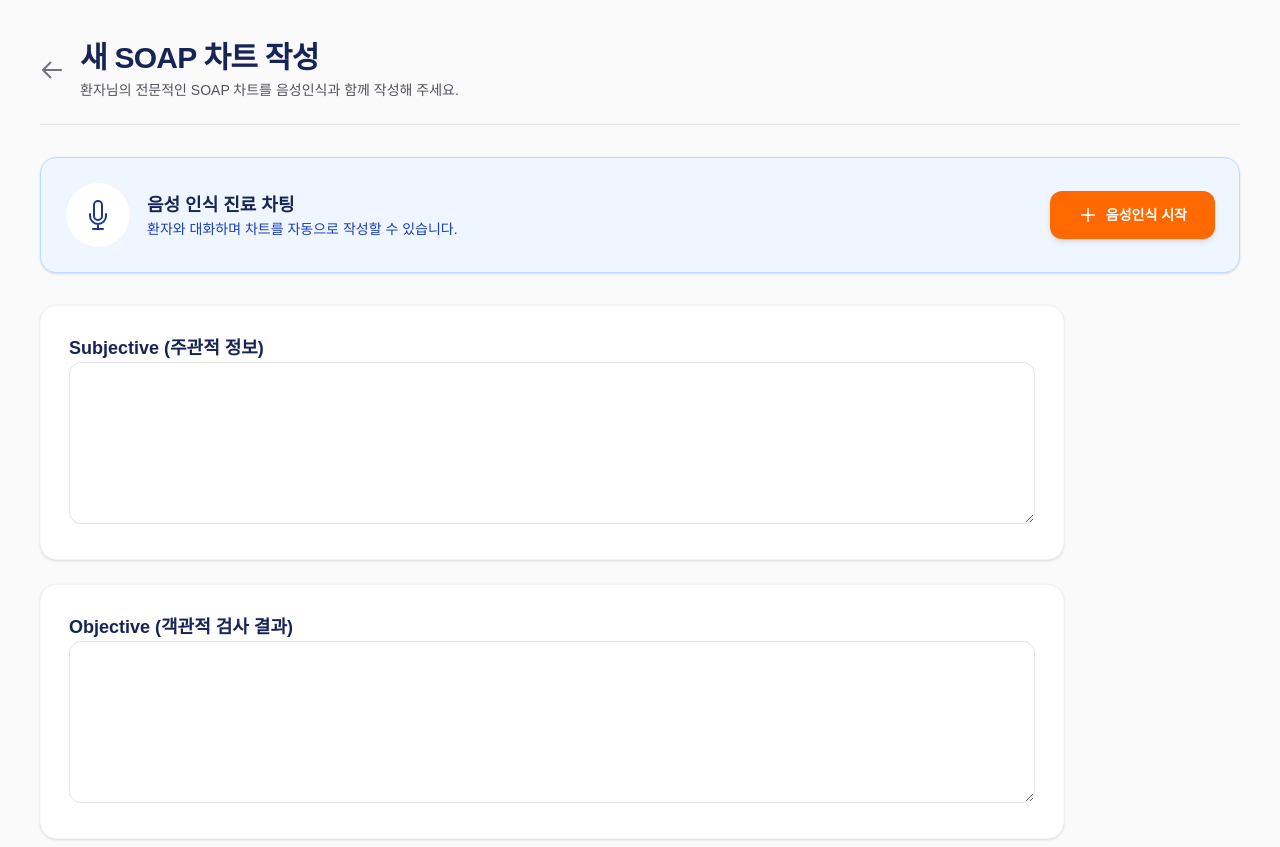
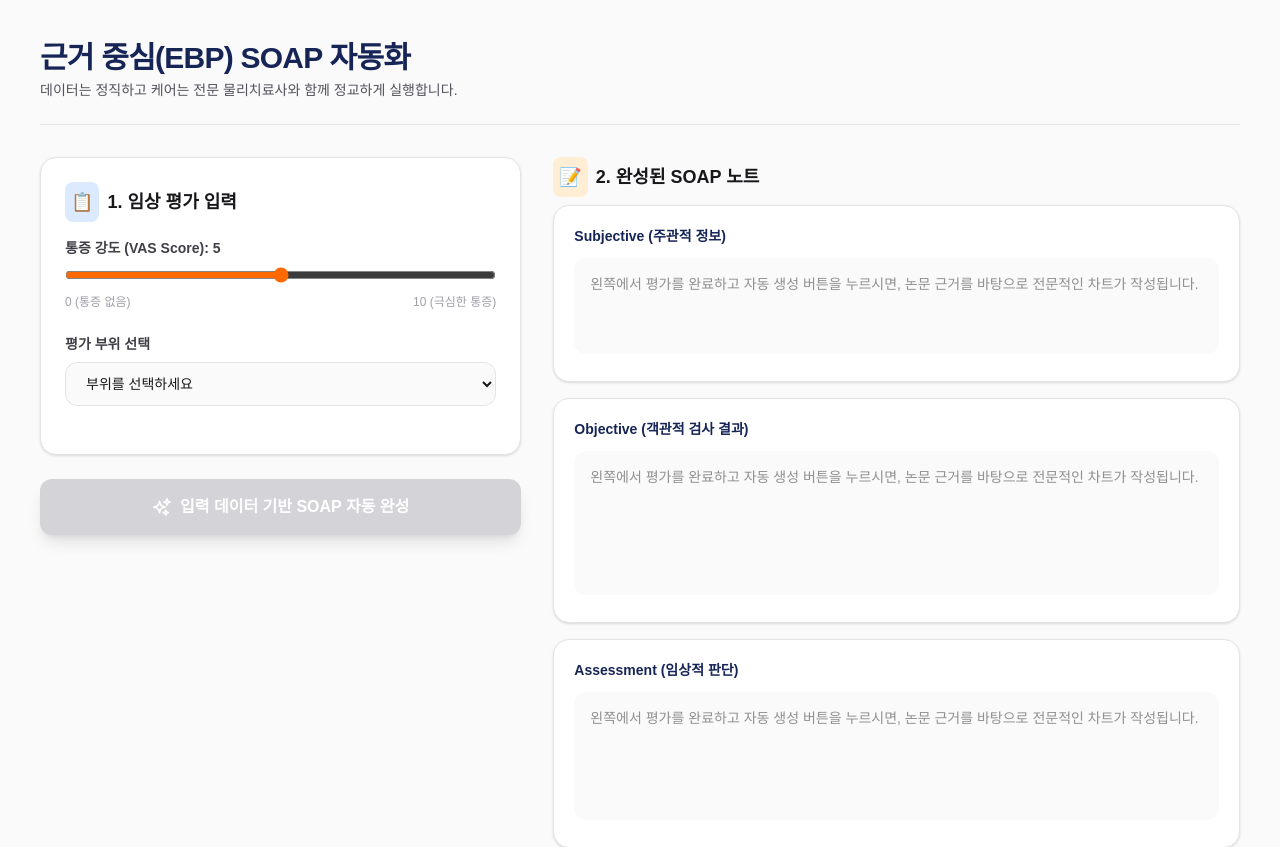
Before and after one commit to BornBone-100/rephyt-mvp, a Next.js app: page /dashboard/soap/new in a window 1280 px wide. Shown: the top 847 px of the page. Built offline with nearby package versions, Linux system fonts and the light colour scheme.

Commit message:
Add EBP SOAP Auto-generator
Made-with: Cursor

```diff
--- a/src/app/(dashboard)/dashboard/soap/new/page.tsx
+++ b/src/app/(dashboard)/dashboard/soap/new/page.tsx
@@ -3,9 +3,32 @@
 import { useState } from "react";
 import Link from "next/link";
 
-type SpeechToTextStatus = "idle" | "listening" | "error" | "done";
+// 📚 근거 중심(EBP) 평가 데이터베이스 (논문 레퍼런스 포함)
+const assessmentDB = {
+  shoulder: [
+    { id: "neer", name: "Neer Impingement Test", paper: "Neer CS (1983)", type: "특수검사" },
+    { id: "hawkins", name: "Hawkins-Kennedy Test", paper: "Hawkins RJ (1980)", type: "특수검사" },
+    { id: "emptyCan", name: "Empty Can (Jobe) Test", paper: "Jobe FW (1982)", type: "특수검사" },
+    { id: "apley", name: "Apley Scratch Test", paper: "Magee DJ (2014)", type: "가동범위" }
+  ],
+  knee: [
+    { id: "lachman", name: "Lachman Test", paper: "Torg JS (1976)", type: "특수검사" },
+    { id: "mcmurray", name: "McMurray Test", paper: "McMurray TP (1937)", type: "특수검사" },
+    { id: "valgus", name: "Valgus Stress Test", paper: "Hughston JC (1976)", type: "특수검사" }
+  ],
+  spine: [
+    { id: "slr", name: "Straight Leg Raise (SLR)", paper: "Lasegue C (1864)", type: "특수검사" },
+    { id: "kemp", name: "Kemp's Test", paper: "Kemp (1950)", type: "특수검사" }
+  ]
+};
 
-const NewSoapNotePage = () => {
+export default function EvidenceBasedSoapPage() {
+  const [selectedJoint, setSelectedJoint] = useState<keyof typeof assessmentDB | "">("");
+  const [testResults, setTestResults] = useState<Record<string, string>>({});
+  const [painScale, setPainScale] = useState<string>("5");
+  const [isGenerating, setIsGenerating] = useState(false);
+
+  // SOAP 최종 텍스트 데이터
   const [soapData, setSoapData] = useState({
     subjective: "",
     objective: "",
@@ -13,87 +36,180 @@ const NewSoapNotePage = () => {
     plan: ""
   });
 
-  const [isRecording, setIsRecording] = useState(false);
-
-  const handleInputChange = (e: React.ChangeEvent<HTMLTextAreaElement>, section: keyof typeof soapData) => {
-    setSoapData((prev) => ({ ...prev, [section]: e.target.value }));
+  // 특수검사 결과(+/-) 토글 핸들러
+  const handleTestToggle = (testId: string, result: string) => {
+    setTestResults(prev => ({
+      ...prev,
+      [testId]: prev[testId] === result ? "" : result
+    }));
   };
 
-  const toggleRecording = () => {
-    if (isRecording) {
-      setIsRecording(false);
-      alert("음성 녹음을 중지합니다.");
-    } else {
-      setIsRecording(true);
-      alert("마이크 사용 권한을 요청합니다. (음성 녹음 시작!)");
-    }
-  };
+  // 🪄 [핵심 알고리즘] 평가 데이터를 기반으로 SOAP 자동 작성
+  const generateAutoSOAP = () => {
+    setIsGenerating(true);
 
-  const handleSubmit = (e: React.FormEvent) => {
-    e.preventDefault();
-    alert("새 SOAP 노트가 성공적으로 작성되었습니다! (DB 연결은 다음 단계에서 진행합니다)");
+    // 1초 뒤에 생성되는 애니메이션 효과 (나중에 AI API 연동 시 이 부분 대체)
+    setTimeout(() => {
+      let objectiveText = `[ROM & Special Tests - ${selectedJoint.toUpperCase()}]\n`;
+      let assessmentText = `임상적 추론 (Clinical Reasoning):\n`;
+      let positiveTests: string[] = [];
+
+      // 선택된 관절의 검사 결과를 문장으로 조립
+      if (selectedJoint && assessmentDB[selectedJoint]) {
+        assessmentDB[selectedJoint].forEach(test => {
+          const result = testResults[test.id];
+          if (result) {
+            objectiveText += `- ${test.name}: ${result} (Ref: ${test.paper})\n`;
+            if (result === "Positive (+)") positiveTests.push(test.name);
+          }
+        });
+      }
+
+      // Objective가 비어있지 않다면 평가(A)와 계획(P)도 논리적으로 도출
+      if (positiveTests.length > 0) {
+        assessmentText += `환자는 현재 VAS ${painScale}의 통증을 호소하며, ${positiveTests.join(', ')} 검사에서 양성 반응(+)을 보임. 이는 해당 관절 주변 연부조직의 병변 및 기능 부전을 강력히 시사함. 통증 조절 및 가동성 회복을 위한 단계적 재활 접근이 필수적임.`;
+      } else {
+        assessmentText += `특이한 양성 반응이 관찰되지 않으나, 주관적 통증(VAS ${painScale})을 고려하여 지속적인 모니터링 및 보존적 관리가 요망됨.`;
+      }
+
+      const planText = `- 1단계: 통증 조절 및 염증 완화 (Cryotherapy, 초음파 치료)\n- 2단계: 제한된 ROM 회복을 위한 도수치료 (Joint Mobilization)\n- 3단계: 논문 근거 기반 점진적 저항 운동 (Progressive Resistance Exercise) 지도\n- 환자 교육: 일상생활 자세 교정 및 Home Exercise Program(HEP) 안내`;
+
+      setSoapData({
+        subjective: `환자 호소: "관절을 움직일 때 뻐근하고 아파요"\n통증 척도: VAS ${painScale}/10\n발현 시기: 최근 무리한 활동 후 악화됨`,
+        objective: objectiveText,
+        assessment: assessmentText,
+        plan: planText
+      });
+
+      setIsGenerating(false);
+    }, 1200);
   };
 
   return (
-    <div className="min-h-screen bg-zinc-50 p-6 md:p-10">
+    <div className="min-h-screen bg-zinc-50 p-6 md:p-10 pb-24">
 
       {/* 🔹 헤더 섹션 */}
-      <div className="mb-8 border-b border-zinc-200 pb-6 flex items-center gap-4">
-        <Link href="/dashboard/patients" className="text-zinc-500 hover:text-zinc-900">
-          <svg xmlns="http://www.w3.org/2000/svg" fill="none" viewBox="0 0 24 24" strokeWidth={2} stroke="currentColor" className="w-6 h-6">
-            <path strokeLinecap="round" strokeLinejoin="round" d="M10.5 19.5 3 12m0 0 7.5-7.5M3 12h18" />
-          </svg>
-        </Link>
+      <div className="mb-8 border-b border-zinc-200 pb-6 flex items-center justify-between">
         <div>
-          <h1 className="text-3xl font-bold tracking-tight text-blue-950">새 SOAP 차트 작성</h1>
-          <p className="mt-1 text-sm text-zinc-600">환자님의 전문적인 SOAP 차트를 음성인식과 함께 작성해 주세요.</p>
+          <h1 className="text-3xl font-bold tracking-tight text-blue-950">근거 중심(EBP) SOAP 자동화</h1>
+          <p className="mt-1 text-sm text-zinc-600">데이터는 정직하고 케어는 전문 물리치료사와 함께 정교하게 실행합니다.</p>
         </div>
       </div>
 
-      {/* 🔹 음성인식 컨트롤러 */}
-      <div className="mb-8 bg-blue-50 border border-blue-200 rounded-2xl p-6 flex flex-col md:flex-row md:items-center justify-between shadow-sm gap-4">
-        <div className="flex items-center gap-4">
-            <div className={`rounded-full p-4 ${isRecording ? 'bg-red-100 text-red-600 animate-pulse' : 'bg-white text-blue-900 border border-zinc-100'}`}>
-                <svg xmlns="http://www.w3.org/2000/svg" fill="none" viewBox="0 0 24 24" strokeWidth={1.5} stroke="currentColor" className="w-8 h-8">
-                    <path strokeLinecap="round" strokeLinejoin="round" d="M12 18.75a6 6 0 0 0 6-6v-1.5m-6 7.5a6 6 0 0 1-6-6v-1.5m6 7.5v3.75m-3.75 0h7.5M12 15.75a3 3 0 0 1-3-3V4.5a3 3 0 1 1 6 0v8.25a3 3 0 0 1-3 3Z" />
-                </svg>
+      <div className="grid lg:grid-cols-12 gap-8">
+
+        {/* 🟡 왼쪽 영역: 치료사 평가 입력 패널 (체크리스트) */}
+        <div className="lg:col-span-5 space-y-6">
+          <div className="bg-white rounded-2xl border border-zinc-200 p-6 shadow-sm">
+            <h2 className="text-lg font-bold text-zinc-900 mb-4 flex items-center gap-2">
+              <span className="bg-blue-100 text-blue-800 p-1.5 rounded-lg">📋</span>
+              1. 임상 평가 입력
+            </h2>
+
+            {/* 통증 척도 */}
+            <div className="mb-6">
+              <label className="block text-sm font-semibold text-zinc-700 mb-2">통증 강도 (VAS Score): {painScale}</label>
+              <input type="range" min="0" max="10" value={painScale} onChange={(e) => setPainScale(e.target.value)} className="w-full accent-orange-500" />
+              <div className="flex justify-between text-xs text-zinc-400 mt-1"><span>0 (통증 없음)</span><span>10 (극심한 통증)</span></div>
             </div>
-            <div>
-                <h3 className="font-bold text-lg text-blue-950">음성 인식 진료 차팅</h3>
-                <p className="text-sm text-blue-800">환자와 대화하며 차트를 자동으로 작성할 수 있습니다.</p>
+
+            {/* 평가 부위 선택 */}
+            <div className="mb-6">
+              <label className="block text-sm font-semibold text-zinc-700 mb-2">평가 부위 선택</label>
+              <select
+                className="w-full h-11 rounded-xl border border-zinc-200 px-4 text-sm bg-zinc-50 focus:ring-blue-100"
+                value={selectedJoint}
+                onChange={(e) => { setSelectedJoint(e.target.value as any); setTestResults({}); }}
+              >
+                <option value="">부위를 선택하세요</option>
+                <option value="shoulder">Shoulder (어깨)</option>
+                <option value="knee">Knee (무릎)</option>
+                <option value="spine">Spine (척추)</option>
+              </select>
             </div>
+
+            {/* 특수 검사 (논문 근거) 리스트 */}
+            {selectedJoint && (
+              <div className="space-y-4 animate-in fade-in slide-in-from-bottom-2">
+                <label className="block text-sm font-semibold text-zinc-700">근거 기반 특수 검사 (Special Tests)</label>
+                {assessmentDB[selectedJoint].map((test) => (
+                  <div key={test.id} className="p-4 rounded-xl border border-zinc-100 bg-zinc-50/50 flex flex-col gap-3 hover:border-blue-200 transition">
+                    <div className="flex justify-between items-start">
+                      <div>
+                        <p className="text-sm font-bold text-zinc-900">{test.name}</p>
+                        <p className="text-xs text-blue-600 font-medium">Ref: {test.paper}</p>
+                      </div>
+                    </div>
+                    {/* Positive / Negative 버튼 */}
+                    <div className="flex gap-2">
+                      <button
+                        onClick={() => handleTestToggle(test.id, "Positive (+)")}
+                        className={`flex-1 h-9 rounded-lg text-xs font-semibold border transition ${testResults[test.id] === "Positive (+)" ? 'bg-red-50 border-red-200 text-red-700' : 'bg-white border-zinc-200 text-zinc-600 hover:bg-zinc-50'}`}
+                      >
+                        Positive (+)
+                      </button>
+                      <button
+                        onClick={() => handleTestToggle(test.id, "Negative (-)")}
+                        className={`flex-1 h-9 rounded-lg text-xs font-semibold border transition ${testResults[test.id] === "Negative (-)" ? 'bg-blue-50 border-blue-200 text-blue-700' : 'bg-white border-zinc-200 text-zinc-600 hover:bg-zinc-50'}`}
+                      >
+                        Negative (-)
+                      </button>
+                    </div>
+                  </div>
+                ))}
+              </div>
+            )}
+          </div>
+
+          {/* 🪄 AI 자동 생성 버튼 */}
+          <button
+            onClick={generateAutoSOAP}
+            disabled={!selectedJoint || isGenerating}
+            className={`w-full flex h-14 items-center justify-center gap-2 rounded-xl text-base font-bold text-white shadow-lg transition ${!selectedJoint ? 'bg-zinc-300 cursor-not-allowed' : 'bg-orange-500 hover:bg-orange-600 hover:shadow-orange-500/20'}`}
+          >
+            {isGenerating ? (
+              <span className="animate-pulse">데이터 분석 및 차트 생성 중...</span>
+            ) : (
+              <>
+                <svg xmlns="http://www.w3.org/2000/svg" fill="none" viewBox="0 0 24 24" strokeWidth={2} stroke="currentColor" className="w-5 h-5"><path strokeLinecap="round" strokeLinejoin="round" d="M9.813 15.904 9 18.75l-.813-2.846a4.5 4.5 0 0 0-3.09-3.09L2.25 12l2.846-.813a4.5 4.5 0 0 0 3.09-3.09L9 5.25l.813 2.846a4.5 4.5 0 0 0 3.09 3.09L15.75 12l-2.846.813a4.5 4.5 0 0 0-3.09 3.09ZM18.259 8.715 18 9.75l-.259-1.035a3.375 3.375 0 0 0-2.455-2.456L14.25 6l1.036-.259a3.375 3.375 0 0 0 2.455-2.456L18 2.25l.259 1.035a3.375 3.375 0 0 0 2.456 2.456L21.75 6l-1.035.259a3.375 3.375 0 0 0-2.456 2.456ZM16.894 20.567 16.5 21.75l-.394-1.183a2.25 2.25 0 0 0-1.423-1.423L13.5 18.75l1.183-.394a2.25 2.25 0 0 0 1.423-1.423l.394-1.183.394 1.183a2.25 2.25 0 0 0 1.423 1.423l1.183.394-1.183.394a2.25 2.25 0 0 0-1.423 1.423Z" /></svg>
+                입력 데이터 기반 SOAP 자동 완성
+              </>
+            )}
+          </button>
         </div>
 
-        <button onClick={toggleRecording} type="button" className={`flex h-12 items-center justify-center gap-2 rounded-xl px-7 text-sm font-semibold shadow-md transition w-full md:w-auto ${isRecording ? 'bg-red-600 text-white hover:bg-red-700' : 'bg-orange-500 text-white hover:bg-orange-600'}`}>
-            <svg xmlns="http://www.w3.org/2000/svg" fill="none" viewBox="0 0 24 24" strokeWidth={2} stroke="currentColor" className="h-5 w-5">
-              <path strokeLinecap="round" strokeLinejoin="round" d={`${isRecording ? 'M5.25 7.5A2.25 2.25 0 0 1 7.5 5.25h9a2.25 2.25 0 0 1 2.25 2.25v9a2.25 2.25 0 0 1-2.25 2.25h-9a2.25 2.25 0 0 1-2.25-2.25v-9Z' : 'M12 4.5v15m7.5-7.5h-15'}` } />
-            </svg>
-            {isRecording ? "녹음 중지 및 텍스트 변환" : "음성인식 시작"}
-        </button>
+        {/* 🔵 오른쪽 영역: 완성된 SOAP 차트 결과 뷰포트 */}
+        <div className="lg:col-span-7 space-y-4">
+          <h2 className="text-lg font-bold text-zinc-900 mb-2 flex items-center gap-2">
+            <span className="bg-orange-100 text-orange-800 p-1.5 rounded-lg">📝</span>
+            2. 완성된 SOAP 노트
+          </h2>
+
+          {[
+            { key: "subjective", label: "Subjective (주관적 정보)", h: "h-24" },
+            { key: "objective", label: "Objective (객관적 검사 결과)", h: "h-36" },
+            { key: "assessment", label: "Assessment (임상적 판단)", h: "h-32" },
+            { key: "plan", label: "Plan (치료 계획)", h: "h-32" }
+          ].map((section) => (
+            <div key={section.key} className="bg-white rounded-2xl border border-zinc-200 p-5 shadow-sm">
+              <label className="block text-sm font-bold text-blue-950 mb-3">{section.label}</label>
+              <textarea
+                value={soapData[section.key as keyof typeof soapData]}
+                onChange={(e) => setSoapData({...soapData, [section.key]: e.target.value})}
+                placeholder="왼쪽에서 평가를 완료하고 자동 생성 버튼을 누르시면, 논문 근거를 바탕으로 전문적인 차트가 작성됩니다."
+                className={`w-full rounded-xl border-none bg-zinc-50 p-4 text-sm text-zinc-800 resize-none focus:ring-2 focus:ring-blue-100 ${section.h}`}
+              />
+            </div>
+          ))}
+
+          <div className="pt-4 flex justify-end">
+            <button className="h-12 px-10 rounded-xl bg-blue-950 text-sm font-semibold text-white shadow-md transition hover:bg-blue-900">
+              최종 SOAP 차트 DB 저장
+            </button>
+          </div>
+        </div>
+
       </div>
-
-      {/* 🔹 SOAP 차트 폼 */}
-      <form onSubmit={handleSubmit} className="space-y-6 max-w-5xl">
-        {[
-          { key: "subjective", label: "Subjective (주관적 정보)" },
-          { key: "objective", label: "Objective (객관적 검사 결과)" },
-          { key: "assessment", label: "Assessment (임상적 판단)" },
-          { key: "plan", label: "Plan (치료 계획)" }
-        ].map((section) => (
-            <label key={section.key} className="block space-y-2 bg-white rounded-2xl border border-zinc-100 p-7 shadow-sm transition hover:border-blue-100">
-                <span className="text-lg font-bold text-blue-950">{section.label}</span>
-                <textarea value={soapData[section.key as keyof typeof soapData]} onChange={(e) => handleInputChange(e, section.key as keyof typeof soapData)} rows={6} className="w-full rounded-xl border border-zinc-200 p-5 text-sm transition focus:border-blue-300 focus:ring-blue-100" />
-            </label>
-        ))}
-
-        <div className="pt-6 flex justify-end">
-            <button type="submit" className="h-12 px-10 rounded-xl bg-blue-950 text-sm font-semibold text-white shadow-md transition hover:bg-blue-900">
-                SOAP 노트 제출 완료
-            </button>
-        </div>
-      </form>
     </div>
   );
-};
-
-export default NewSoapNotePage;
+}
```
